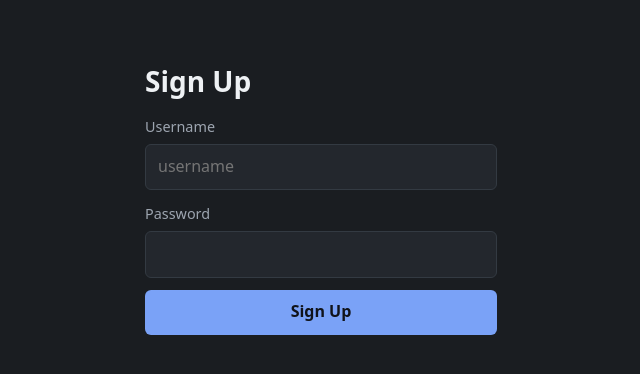
After one commit to BatetDev/top-authentication-basics, a Node server app: page /sign-up in a window 1280 px wide. The commit adds this page. Shown: the top 374 px of the page, without its empty margins (191-831 px from the left). Run offline with Node 20, Linux system fonts and the light colour scheme; some libraries are stand-ins or nearby versions.

Commit message:
feat: add sign-up and login forms

```diff
--- a/app.js
+++ b/app.js
@@ -19,8 +19,42 @@ app.set('view engine', 'ejs');
 app.use(session({ secret: 'cats', resave: false, saveUninitialized: false }));
 app.use(passport.session());
 app.use(express.urlencoded({ extended: false }));
+app.use(express.static(path.join(__dirname, 'public')));
 
-app.get('/', (req, res) => res.render('index'));
+app.get('/', (req, res) => {
+  res.render('index', { user: req.user });
+});
+
+app.get('/sign-up', (req, res) => res.render('sign-up-form'));
+app.post('/sign-up', async (req, res, next) => {
+  try {
+    await pool.query('INSERT INTO users (username, password) VALUES ($1, $2)', [
+      req.body.username,
+      req.body.password,
+    ]);
+    res.redirect('/');
+  } catch (err) {
+    return next(err);
+  }
+});
+
+app.post(
+  '/log-in',
+  passport.authenticate('local', {
+    successRedirect: '/',
+    failureRedirect: '/',
+    failureMessage: true,
+  }),
+);
+
+app.get('/log-out', (req, res, next) => {
+  req.logout((err) => {
+    if (err) {
+      return next(err);
+    }
+    res.redirect('/');
+  });
+});
 
 app.listen(PORT, (error) => {
   if (error) {
@@ -28,3 +62,42 @@ app.listen(PORT, (error) => {
   }
   console.log(`app listening on port ${PORT}!`);
 });
+
+passport.use(
+  new LocalStrategy(async (username, password, done) => {
+    try {
+      const { rows } = await pool.query(
+        'SELECT * FROM users WHERE username = $1',
+        [username],
+      );
+      const user = rows[0];
+
+      if (!user) {
+        return done(null, false, { message: 'Incorrect username' });
+      }
+      if (user.password !== password) {
+        return done(null, false, { message: 'Incorrect password' });
+      }
+      return done(null, user);
+    } catch (err) {
+      return done(err);
+    }
+  }),
+);
+
+passport.serializeUser((user, done) => {
+  done(null, user.id);
+});
+
+passport.deserializeUser(async (id, done) => {
+  try {
+    const { rows } = await pool.query('SELECT * FROM users WHERE id = $1', [
+      id,
+    ]);
+    const user = rows[0];
+
+    done(null, user);
+  } catch (err) {
+    done(err);
+  }
+});
--- a/package.json
+++ b/package.json
@@ -13,7 +13,8 @@
   "type": "commonjs",
   "main": "index.js",
   "scripts": {
-    "test": "echo \"Error: no test specified\" && exit 1"
+    "dev": "node --watch app.js",
+    "start": "node app.js"
   },
   "dependencies": {
     "dotenv": "^18.0.10",
--- /dev/null
+++ b/public/styles.css
@@ -0,0 +1,146 @@
+:root {
+  --bg: #1a1d21;
+  --surface: #23272d;
+  --text: #d6d9dd;
+  --muted: #9da5b0;
+  --border: #333a42;
+  --accent: #7aa2f7;
+  --accent-hover: #9bb8ff;
+  --danger: #e06c75;
+}
+
+* {
+  box-sizing: border-box;
+}
+
+body {
+  margin: 0;
+  padding: 2rem 1rem;
+  background: var(--bg);
+  color: var(--text);
+  font-family:
+    system-ui,
+    -apple-system,
+    'Segoe UI',
+    Roboto,
+    'Helvetica Neue',
+    Arial,
+    sans-serif;
+  font-size: 16px;
+  line-height: 1.6;
+  max-width: 40rem;
+  margin-inline: auto;
+}
+
+h1,
+h2,
+h3 {
+  color: #eef1f4;
+  line-height: 1.25;
+  margin-top: 2rem;
+  margin-bottom: 1rem;
+}
+
+h1 {
+  font-size: 1.75rem;
+}
+h2 {
+  font-size: 1.35rem;
+}
+h3 {
+  font-size: 1.1rem;
+}
+
+a {
+  color: var(--accent);
+  text-decoration: none;
+}
+
+a:hover {
+  color: var(--accent-hover);
+  text-decoration: underline;
+}
+
+p,
+li {
+  color: var(--text);
+}
+
+small,
+.muted {
+  color: var(--muted);
+}
+
+/* Forms */
+form {
+  display: flex;
+  flex-direction: column;
+  gap: 0.75rem;
+  max-width: 22rem;
+}
+
+label {
+  font-size: 0.9rem;
+  color: var(--muted);
+  margin-bottom: -0.4rem;
+}
+
+input {
+  padding: 0.6rem 0.75rem;
+  background: var(--surface);
+  border: 1px solid var(--border);
+  border-radius: 6px;
+  color: var(--text);
+  font: inherit;
+}
+
+input:focus {
+  outline: 2px solid var(--accent);
+  outline-offset: 1px;
+  border-color: var(--accent);
+}
+
+/* Buttons */
+button {
+  padding: 0.6rem 1rem;
+  background: var(--accent);
+  color: #10131a;
+  border: none;
+  border-radius: 6px;
+  font: inherit;
+  font-weight: 600;
+  cursor: pointer;
+}
+
+button:hover {
+  background: var(--accent-hover);
+}
+
+button:active {
+  transform: translateY(1px);
+}
+
+button.link {
+  background: none;
+  color: var(--accent);
+  padding: 0;
+  font-weight: normal;
+}
+
+button.link:hover {
+  background: none;
+  color: var(--accent-hover);
+  text-decoration: underline;
+}
+
+/* Errors */
+.error {
+  color: var(--danger);
+  font-size: 0.9rem;
+}
+
+hr {
+  border: none;
+  border-top: 1px solid var(--border);
+  margin: 1.5rem 0;
+}
--- /dev/null
+++ b/views/sign-up-form.ejs
@@ -0,0 +1,19 @@
+<!DOCTYPE html>
+<html lang="en">
+  <head>
+    <meta charset="UTF-8" />
+    <meta name="viewport" content="width=device-width, initial-scale=1.0" />
+    <link rel="stylesheet" href="/styles.css" />
+    <title>Sign Up</title>
+  </head>
+  <body>
+    <h1>Sign Up</h1>
+    <form action="/sign-up" method="POST">
+      <label for="username">Username</label>
+      <input id="username" name="username" placeholder="username" type="text" />
+      <label for="password">Password</label>
+      <input id="password" name="password" type="password" />
+      <button type="submit">Sign Up</button>
+    </form>
+  </body>
+</html>
```
Also changed, not shown: views/index.ejs (+14 -1 lines).
